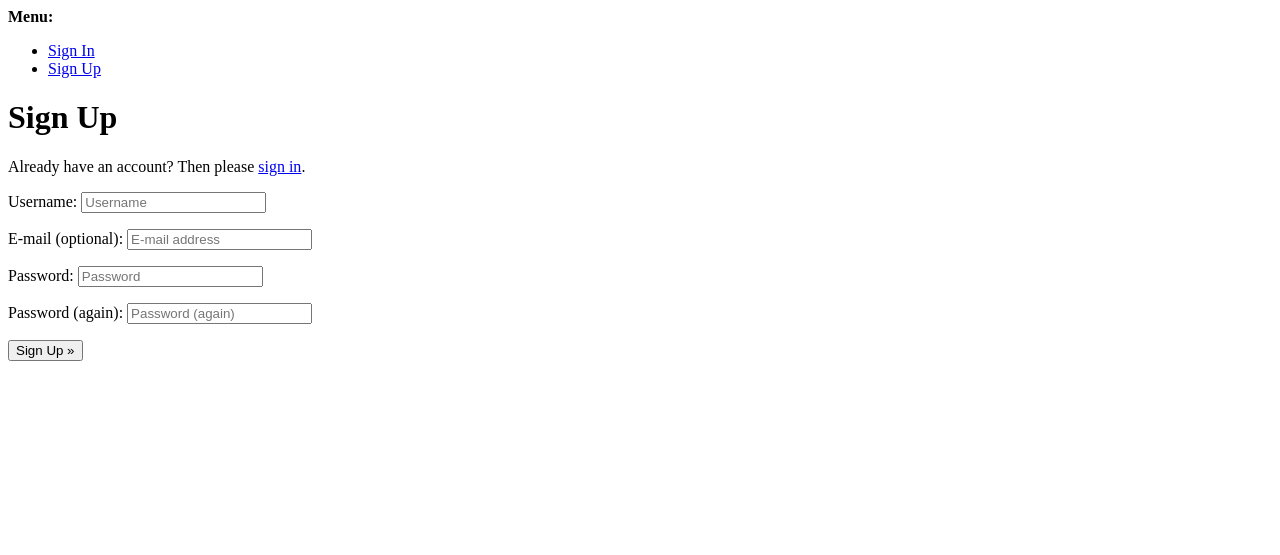
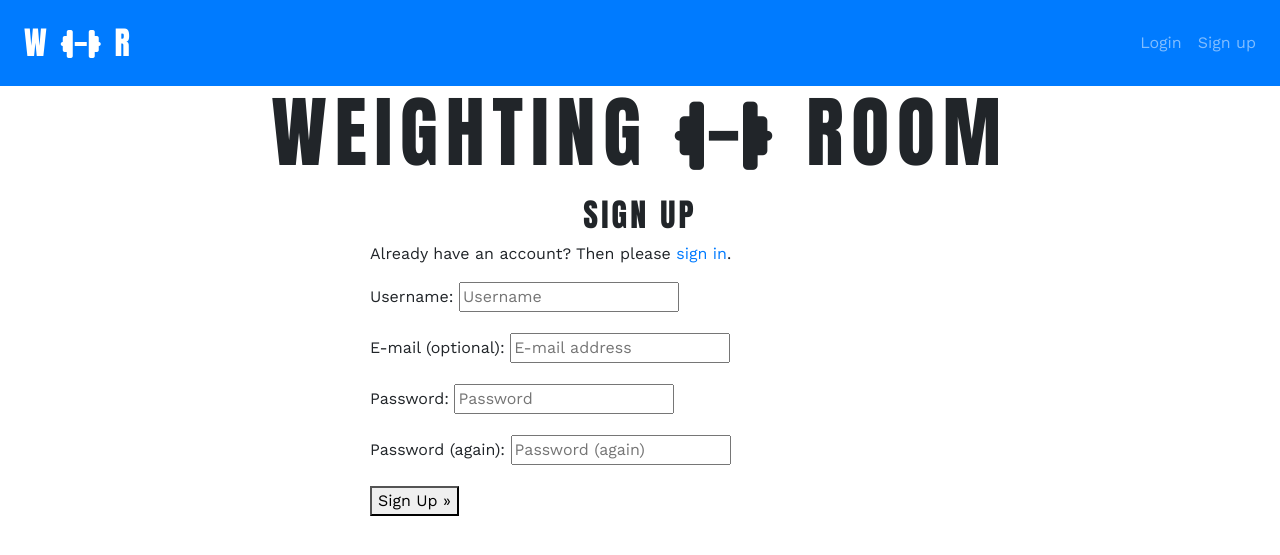
Before and after one commit to Dante-Cadiz/WeightingRoom2, a Django app: page /accounts/signup/ in a window 1280 px wide. Shown: the top 555 px of the page. Run offline with Django 3.2, Linux system fonts and the light colour scheme; some libraries are stand-ins or nearby versions.

Commit message:
Chae Work Sans font weight for increased visibility in navbar

```diff
--- a/static/css/style.css
+++ b/static/css/style.css
@@ -2,8 +2,11 @@ body {
     font-family: 'Work Sans', sans-serif;
 }
 
-h1 {
+h1, h2 {
     font-family: 'Anton', sans-serif;
-    font-size: 78px;
     letter-spacing: 0.1em;
 }
+
+h1 {
+    font-size: 78px;
+}
--- a/templates/account/login.html
+++ b/templates/account/login.html
@@ -10,7 +10,7 @@
 <div class="container">
   <div class="row">
     <div class="col-md-6 mt-2 offset-md-3">
-<h1>{% trans "Sign In" %}</h1>
+<h2 class="text-uppercase text-center">{% trans "Sign In" %}</h2>
 
 
 <p>{% blocktrans %}If you have not created an account yet, then please
--- a/templates/account/logout.html
+++ b/templates/account/logout.html
@@ -8,7 +8,7 @@
 <div class="container">
   <div class="row">
     <div class="col-md-6 mt-2 offset-md-3">
-<h1>{% trans "Sign Out" %}</h1>
+<h2 class="text-uppercase text-center">{% trans "Sign Out" %}</h2>
 
 <p>{% trans 'Are you sure you want to sign out?' %}</p>
 
--- a/templates/account/signup.html
+++ b/templates/account/signup.html
@@ -1,11 +1,14 @@
-{% extends "account/base.html" %}
+{% extends "base.html" %}
 
 {% load i18n %}
 
 {% block head_title %}{% trans "Signup" %}{% endblock %}
 
 {% block content %}
-<h1>{% trans "Sign Up" %}</h1>
+<div class="container">
+  <div class="row">
+    <div class="col-md-6 mt-2 offset-md-3">
+<h2 class="text-uppercase text-center">{% trans "Sign Up" %}</h2>
 
 <p>{% blocktrans %}Already have an account? Then please <a href="{{ login_url }}">sign in</a>.{% endblocktrans %}</p>
 
@@ -17,5 +20,8 @@
   {% endif %}
   <button type="submit">{% trans "Sign Up" %} &raquo;</button>
 </form>
+</div>
+</div>
+</div>
 
 {% endblock %}
--- a/templates/base.html
+++ b/templates/base.html
@@ -11,15 +11,17 @@
     <link rel="preconnect" href="https://fonts.gstatic.com" crossorigin>
     <link rel="stylesheet" href="{% static 'css/style.css' %}">
     <script src="https://kit.fontawesome.com/487339bde6.js" crossorigin="anonymous"></script>
-    <link href="https://fonts.googleapis.com/css2?family=Anton&family=Work+Sans:wght@300&display=swap" rel="stylesheet">
+    <link href="https://fonts.googleapis.com/css2?family=Anton&family=Work+Sans&display=swap" rel="stylesheet">
 </head>
 <body>
   <nav class="navbar navbar-dark bg-primary navbar-expand-sm">
     <div class="collapse navbar-collapse" id="navbarNav">
+      <ul class="navbar-nav mr-auto">
+        <li class="nav-item active mt-2">
+          <a class="nav-link" href="{% url 'home' %}"><h2> W <i class="fa fa-dumbbell" aria-hidden="true"></i> R </h2><span class="sr-only">(current)</span></a>
+        </li>
+      </ul>
       <ul class="navbar-nav ml-auto">
-        <li class="nav-item active">
-          <a class="nav-link" href="{% url 'home' %}">Home <span class="sr-only">(current)</span></a>
-        </li>
         {% if user.is_authenticated %}
         <li class="nav-item">
           <a class="nav-link" href="">My Events</a>
--- a/templates/index.html
+++ b/templates/index.html
@@ -5,11 +5,11 @@
 
 <div class="container-fluid">
     <div class="row">
-        <div class="col-sm-12 left">
+        <div class="col-sm-12 mt-2 left">
             <div class="row">
             {% for event in event_list %}
             <div class="col-md-6">
-                <div class="card">
+                <div class="card mb-3">
                     <div class="card-body">
                         <div class="image-container">
                             <!-- add logic to determine which image is displayed here, using the featured image url from the Event model -->
```
